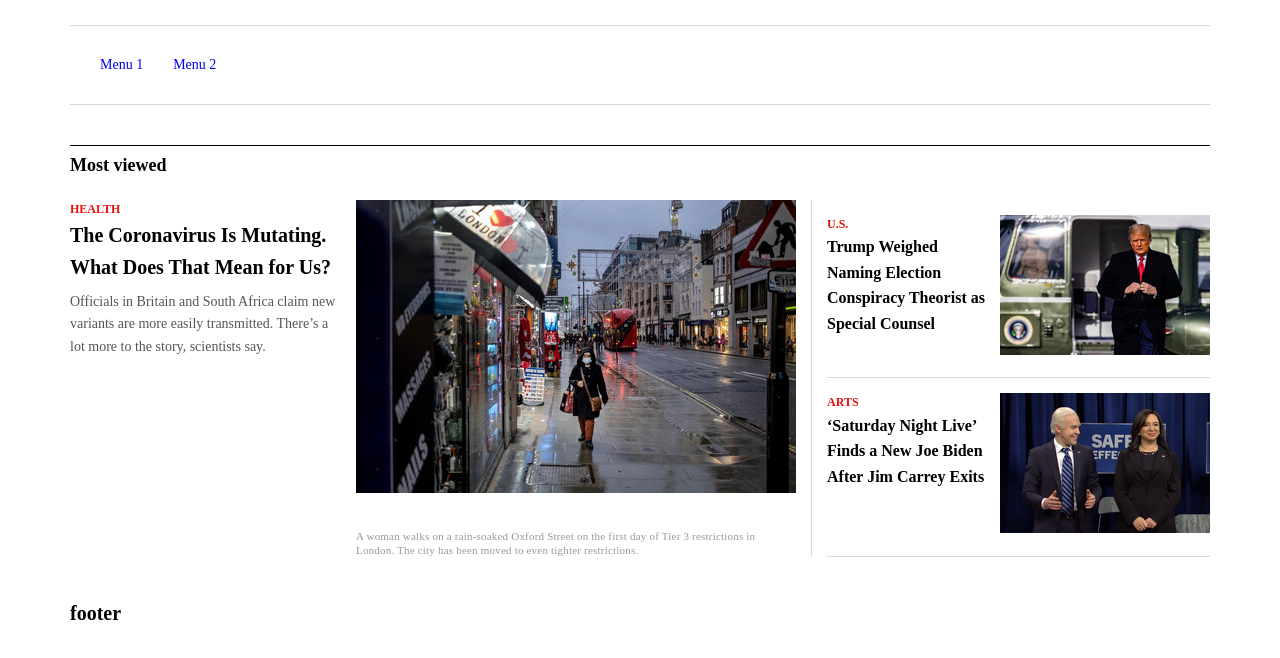
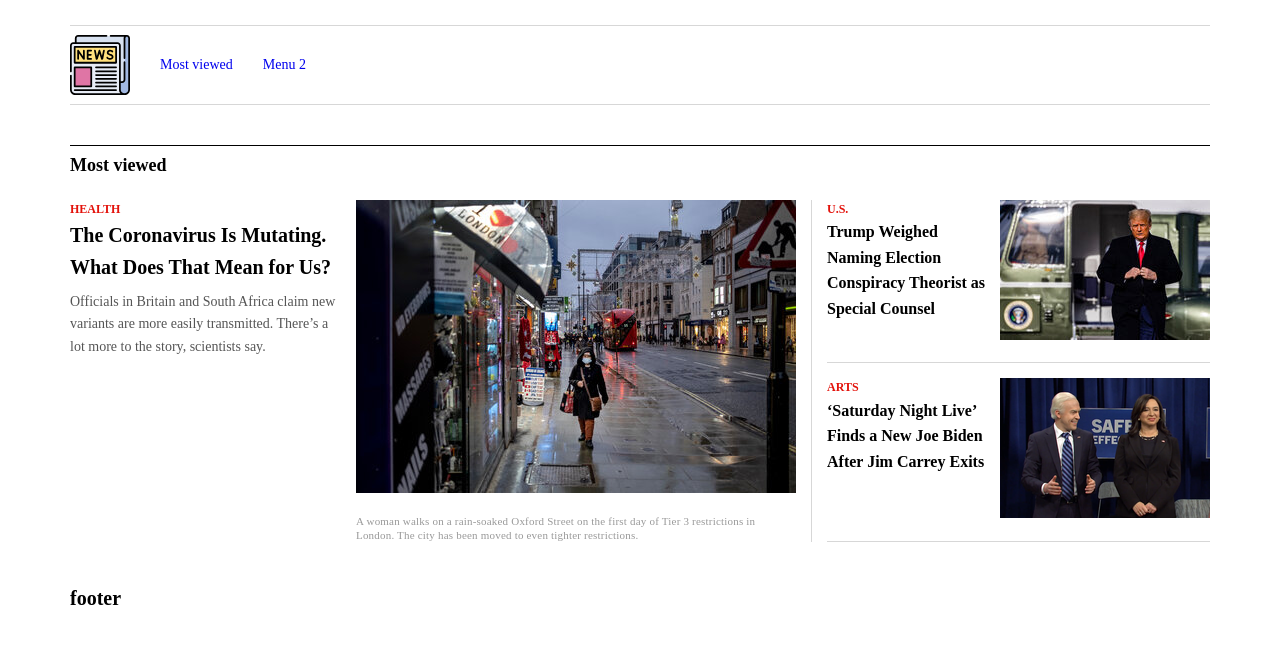
Before and after one commit to dongwook00/my-nyt-app, a website: page index.html in a window 1280 px wide. Drawn offline with Linux system fonts and the light colour scheme.

Commit message:
added menu logo and hover effect

```diff
--- a/index.html
+++ b/index.html
@@ -12,8 +12,8 @@
             <header class="header">
                 <nav class="menu">
                     <ul class="menu__list">
-                        <li class="menu__list--item"><a href="#"></a></li>
-                        <li class="menu__list--item"><a href="#">Menu 1</a></li>
+                        <li class="menu__list--item"><a href="#"><img class="logo-image" src="./assets/images/logo.svg" alt=""></a></li>
+                        <li class="menu__list--item"><a href="#">Most viewed</a></li>
                         <li class="menu__list--item"><a href="#">Menu 2</a></li>
                     </ul>
                 </nav>
@@ -22,7 +22,7 @@
             <main class="content">
                 <section class="most-viewed">
                     <h3 class="section__title">Most viewed</h3>
-                    <div class="most-viewed__primary">
+                    <div class="article-link most-viewed__primary">
                         <div class="article__text">
                             <h4 class="article__category">health</h4>
                             <h1 class="article__title">The Coronavirus Is Mutating. What Does That Mean for Us?</h1>
@@ -34,7 +34,7 @@
                         </figure>
                     </div>
                     <div class="most-viewed__secondary">
-                        <div class="most-viewed__secondary--top">
+                        <div class="article-link most-viewed__secondary--children">
                             <div class="article__text">
                                 <h4 class="article__category">U.S.</h4>
                                 <h1 class="article__title">Trump Weighed Naming Election Conspiracy Theorist as Special Counsel</h1>
@@ -44,7 +44,7 @@
                                 <figcaption class="image__caption"></figcaption>
                             </figure>
                         </div>
-                        <div class="most-viewed__secondary--bottom">
+                        <div class="article-link most-viewed__secondary--children">
                             <div class="article__text">
                                 <h4 class="article__category">Arts</h4>
                                 <h1 class="article__title">‘Saturday Night Live’ Finds a New Joe Biden After Jim Carrey Exits</h1>
--- a/scss/_content.scss
+++ b/scss/_content.scss
@@ -9,10 +9,9 @@
         display: flex;
         flex: 0 0 65%;
         justify-content: space-between;
-        padding-right: 1.5rem;
+        padding-right: $padding-medium;
 
         .article__text {
-
             & .article__title {
                 font-size: $font-size-title-primary;
             }
@@ -37,14 +36,17 @@
         flex: 0 0 35%;
         display: flex;
         flex-direction: column;
-        padding-left: 1.5rem;
+        padding-left: $padding-medium;
         border-left: 1px solid $color-border-grey;
 
-        &--top,
-        &--bottom {
+        &--children {
             display: flex;
-            padding: 1.5rem 0;
+            padding-bottom: $padding-medium;
             border-bottom: 1px solid $color-border-grey;
+
+            &:not(:first-child) {
+                padding-top: $padding-medium;
+            }
         }
 
         & .article__text {
@@ -55,7 +57,13 @@
         }
 
     }
+}
+.article-link {
+    cursor: pointer;
 
-
+    &:hover .article__title {
+        text-decoration: underline;
+        color: $color-title-hover;
+    }
 
 }
--- a/scss/_header.scss
+++ b/scss/_header.scss
@@ -2,6 +2,7 @@
     &__list {
         display: flex;
         list-style: none;
+        align-items: center;
     }
 
     &__list--item {
@@ -10,6 +11,11 @@
         & a {
             text-decoration: none;
         }
+
+        & .logo-image {
+            display: block;
+            height: 6rem;
+        }
     }
 
 
--- a/scss/_variables.scss
+++ b/scss/_variables.scss
@@ -2,9 +2,11 @@ $font-size-title-primary: 2rem;
 $font-size-title-secondary: 1.6rem;
 $font-size-abstract: 1.4rem;
 
-
 $color-abstract: rgb(85, 85, 85);
 $color-category: rgb(227, 18, 11);
+$color-title-hover: rgb(60, 79, 175);
 
 $color-border-grey: rgb(215, 215, 215);
 $color-border-black: #000;
+
+$padding-medium: 1.5rem;
```
Also changed, not shown: assets/images/logo.png, assets/images/logo.svg (added), assets/images/newspaper.svg (added), css/style.css, 1 other file.
